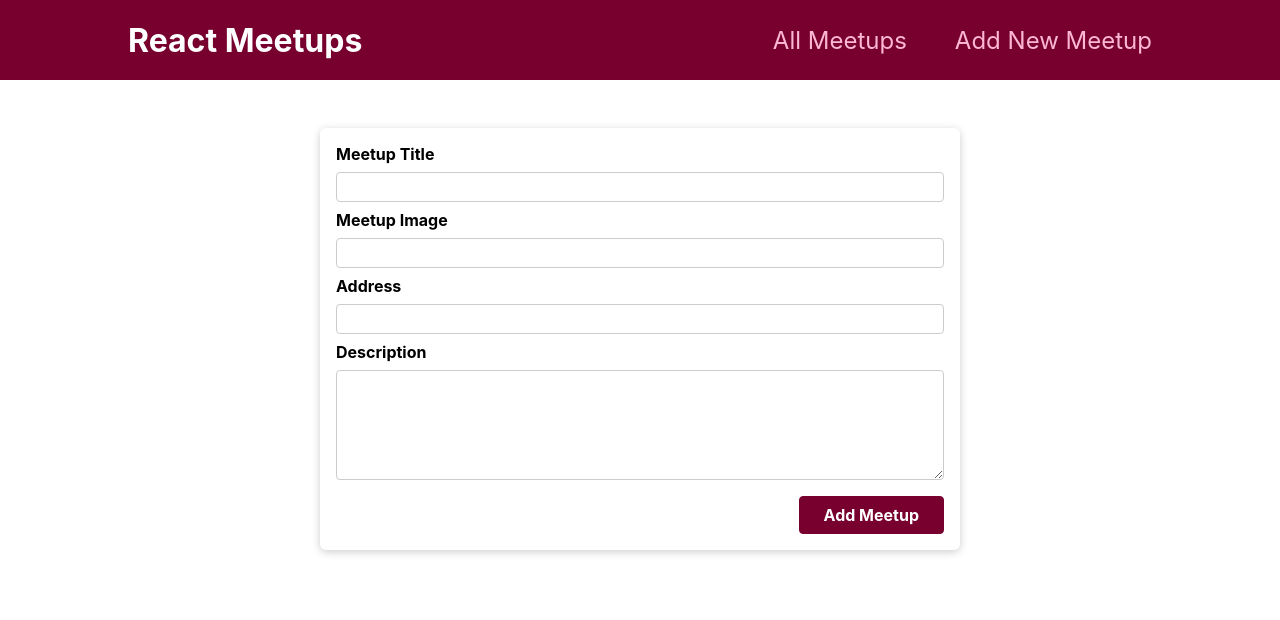
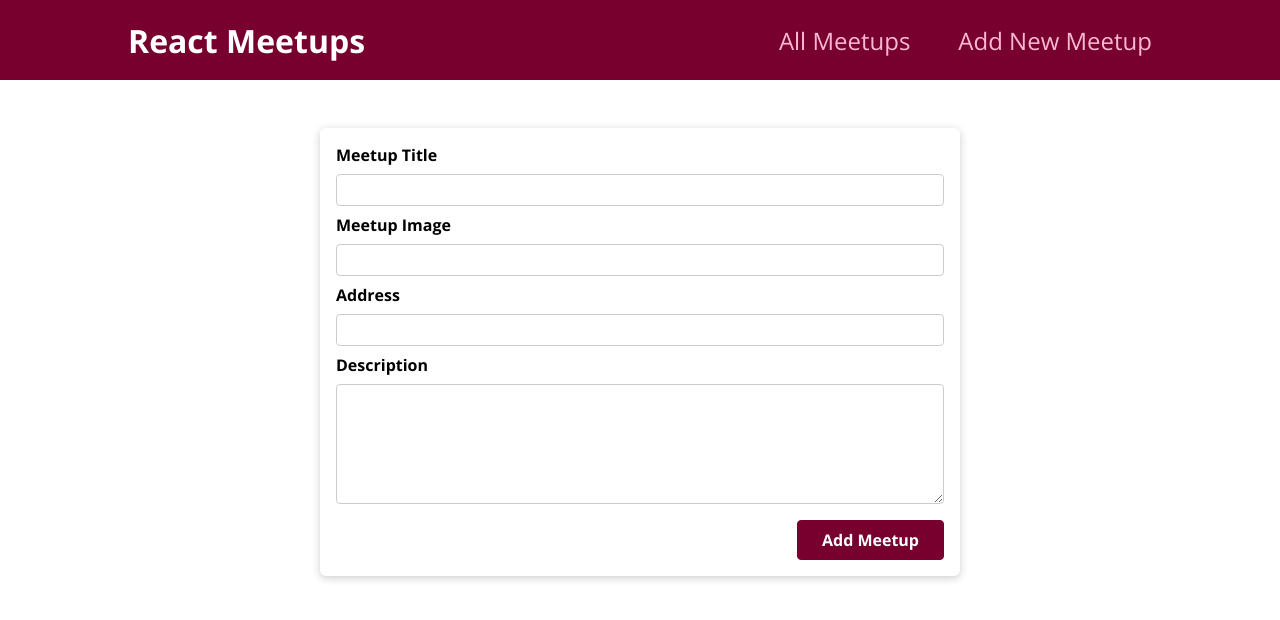
Before and after one commit to AndreiMihaiSurueanu/nextJS-tutorial, a Next.js app: page /new-meetup in a window 1280 px wide. Shown: the top 620 px of the page. Built offline with nearby package versions, Linux system fonts and the light colour scheme.

Commit message:
Added / Changed Styles

```diff
--- a/styles/Home.module.css
+++ /dev/null
@@ -1,116 +0,0 @@
-.container {
-  padding: 0 2rem;
-}
-
-.main {
-  min-height: 100vh;
-  padding: 4rem 0;
-  flex: 1;
-  display: flex;
-  flex-direction: column;
-  justify-content: center;
-  align-items: center;
-}
-
-.footer {
-  display: flex;
-  flex: 1;
-  padding: 2rem 0;
-  border-top: 1px solid #eaeaea;
-  justify-content: center;
-  align-items: center;
-}
-
-.footer a {
-  display: flex;
-  justify-content: center;
-  align-items: center;
-  flex-grow: 1;
-}
-
-.title a {
-  color: #0070f3;
-  text-decoration: none;
-}
-
-.title a:hover,
-.title a:focus,
-.title a:active {
-  text-decoration: underline;
-}
-
-.title {
-  margin: 0;
-  line-height: 1.15;
-  font-size: 4rem;
-}
-
-.title,
-.description {
-  text-align: center;
-}
-
-.description {
-  margin: 4rem 0;
-  line-height: 1.5;
-  font-size: 1.5rem;
-}
-
-.code {
-  background: #fafafa;
-  border-radius: 5px;
-  padding: 0.75rem;
-  font-size: 1.1rem;
-  font-family: Menlo, Monaco, Lucida Console, Liberation Mono, DejaVu Sans Mono,
-    Bitstream Vera Sans Mono, Courier New, monospace;
-}
-
-.grid {
-  display: flex;
-  align-items: center;
-  justify-content: center;
-  flex-wrap: wrap;
-  max-width: 800px;
-}
-
-.card {
-  margin: 1rem;
-  padding: 1.5rem;
-  text-align: left;
-  color: inherit;
-  text-decoration: none;
-  border: 1px solid #eaeaea;
-  border-radius: 10px;
-  transition: color 0.15s ease, border-color 0.15s ease;
-  max-width: 300px;
-}
-
-.card:hover,
-.card:focus,
-.card:active {
-  color: #0070f3;
-  border-color: #0070f3;
-}
-
-.card h2 {
-  margin: 0 0 1rem 0;
-  font-size: 1.5rem;
-}
-
-.card p {
-  margin: 0;
-  font-size: 1.25rem;
-  line-height: 1.5;
-}
-
-.logo {
-  height: 1em;
-  margin-left: 0.5rem;
-}
-
-@media (max-width: 600px) {
-  .grid {
-    width: 100%;
-    flex-direction: column;
-  }
-}
--- a/styles/globals.css
+++ b/styles/globals.css
@@ -1,16 +1,19 @@
-html,
-body {
-  padding: 0;
-  margin: 0;
-  font-family: -apple-system, BlinkMacSystemFont, Segoe UI, Roboto, Oxygen,
-    Ubuntu, Cantarell, Fira Sans, Droid Sans, Helvetica Neue, sans-serif;
-}
-
-a {
-  color: inherit;
-  text-decoration: none;
-}
+@import url('https://fonts.googleapis.com/css2?family=Lato:wght@700&family=Open+Sans:wght@400;700&display=swap');
 
 * {
   box-sizing: border-box;
 }
+
+body {
+  font-family: 'Open Sans', 'Lato', sans-serif;
+  margin: 0;
+}
+
+h1,
+h2,
+h3,
+h4,
+h5,
+h6 {
+  font-family: 'Lato', sans-serif;
+}
```
